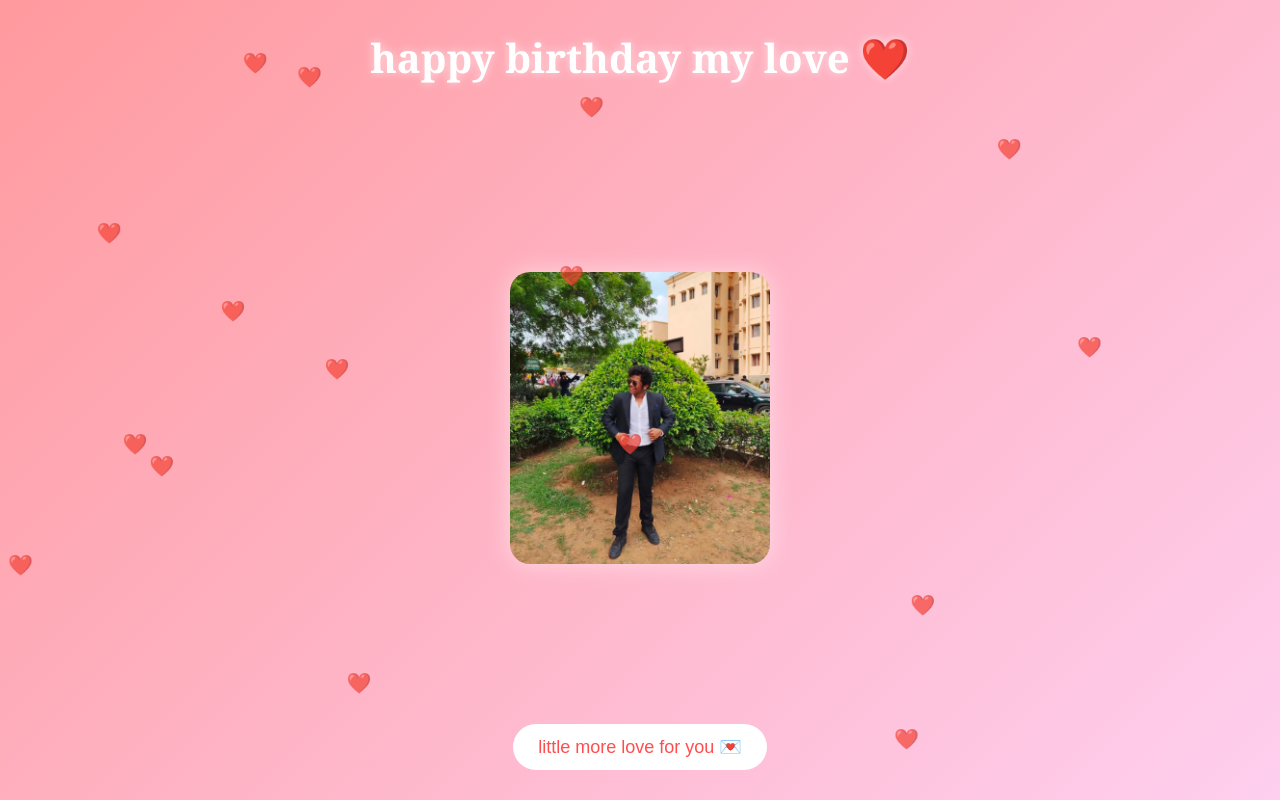
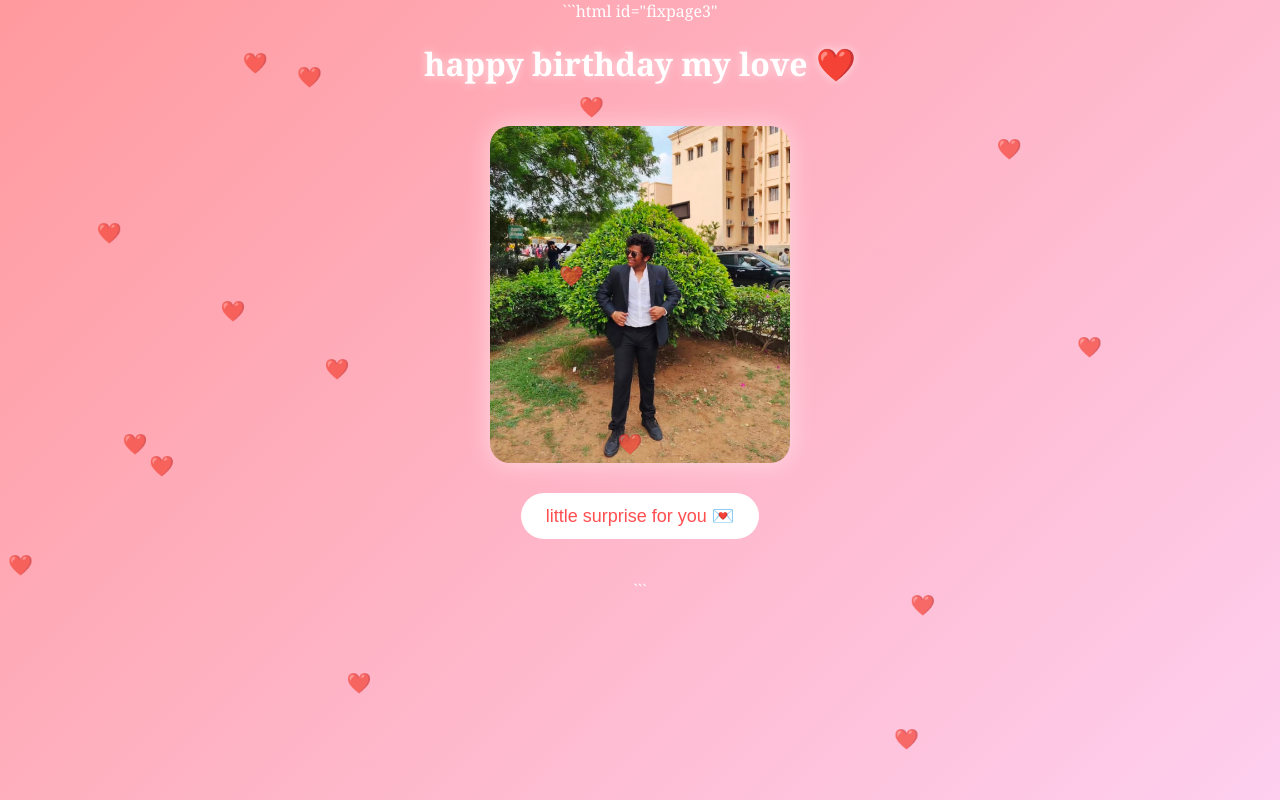
Before and after one commit to brillantecielo24-prog/my-bangaram, a plain HTML site: page page3.html in a window 1280 px wide. Drawn offline with Linux system fonts and the light colour scheme.

Commit message:
Fix layout and styles in page3.html
Updated styles and layout for better appearance and functionality.

````diff
--- a/page3.html
+++ b/page3.html
@@ -1,3 +1,4 @@
+```html id="fixpage3"
 <!DOCTYPE html>
 <html lang="en">
 <head>
@@ -8,36 +9,36 @@
 <style>
 body {
     margin: 0;
-    height: 100vh;
+    min-height: 100vh; /* FIX */
     background: linear-gradient(135deg, #ff9a9e, #fecfef);
     color: white;
     display: flex;
     flex-direction: column;
-    justify-content: space-between;
     align-items: center;
     font-family: 'Georgia', serif;
     text-align: center;
-    overflow: hidden;
+    overflow-x: hidden;
 }
 
 /* title */
 h1 {
-    margin-top: 30px;
-    font-size: 40px;
+    margin-top: 20px;
+    font-size: 32px;
     text-shadow: 0 0 10px rgba(255,255,255,0.6);
 }
 
-/* image */
+/* image (slightly bigger) */
 img {
-    width: 260px;
-    max-width: 80%; /* mobile fix */
+    width: 300px;
+    max-width: 85%;
     border-radius: 20px;
+    margin-top: 20px;
     box-shadow: 0 0 25px rgba(255,255,255,0.5);
 }
 
-/* button */
+/* button FIXED */
 button {
-    margin-bottom: 30px;
+    margin: 30px 0 40px; /* space so it's visible */
     padding: 12px 25px;
     font-size: 18px;
     border-radius: 25px;
@@ -59,7 +60,7 @@ button {
     padding: 25px;
     border-radius: 20px;
     width: 300px;
-    max-width: 85%; /* mobile fix */
+    max-width: 85%;
     transition: 0.4s;
 }
 
@@ -89,7 +90,7 @@ button {
 
 <img src="photo.jpg">
 
-<button onclick="toggleLetter()" id="btn">little more love for you 💌</button>
+<button onclick="toggleLetter()" id="btn">little surprise for you 💌</button>
 
 <div id="letter">
     <h3>For You ❤️</h3>
@@ -130,7 +131,7 @@ function toggleLetter() {
     }
 }
 
-/* floating hearts */
+/* hearts */
 function createHeart() {
     const heart = document.createElement("div");
     heart.classList.add("heart");
@@ -145,3 +146,4 @@ setInterval(createHeart, 300);
 
 </body>
 </html>
+```
````
